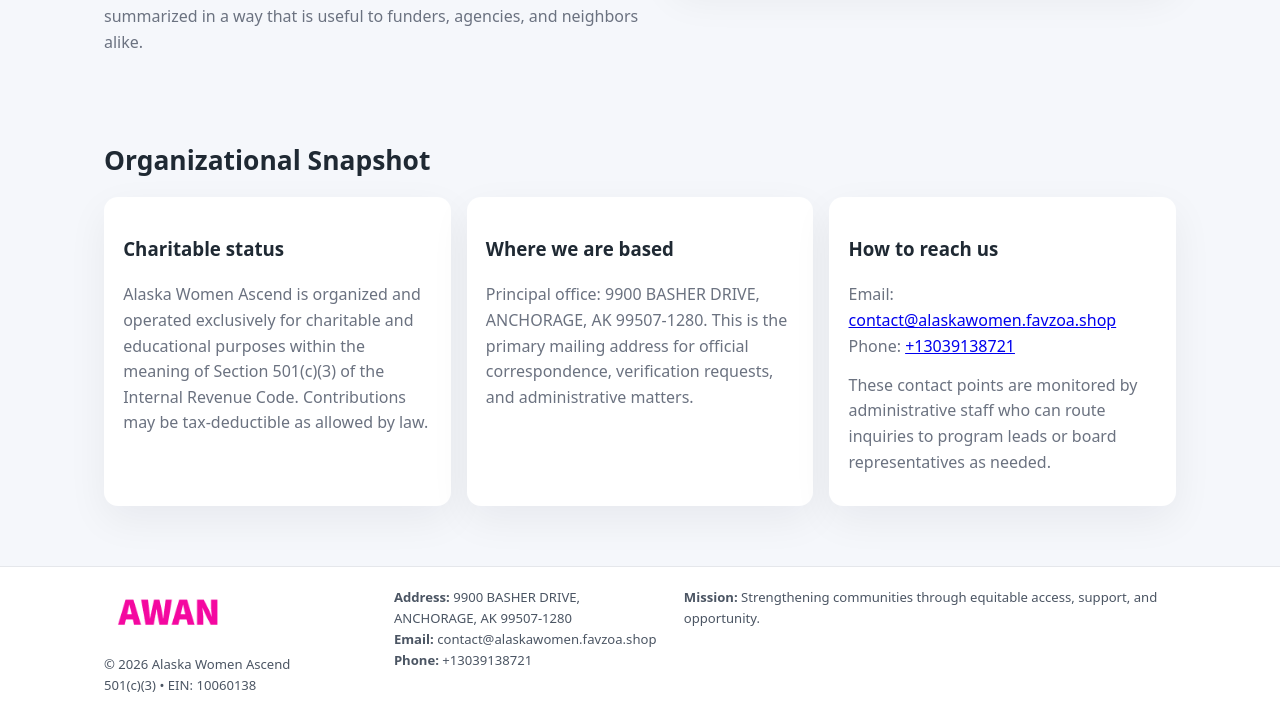
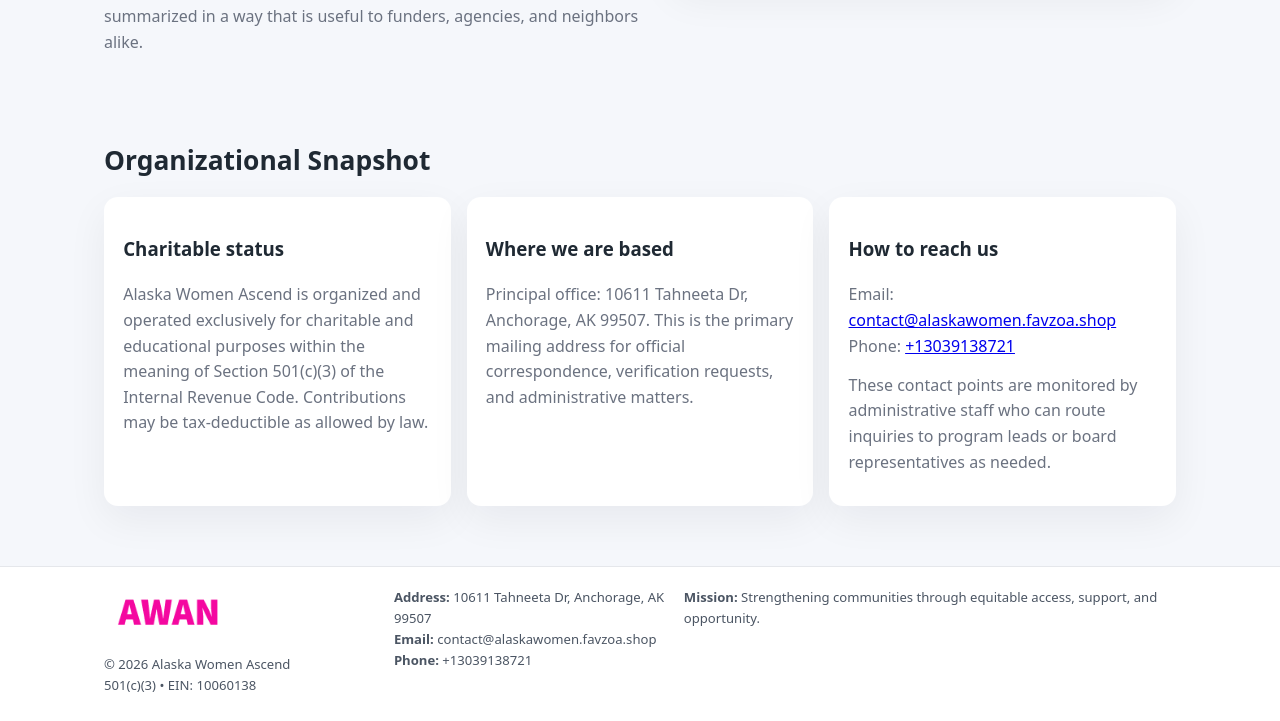
Before and after one commit to thuanbg111/alaska-women-ascend-0138, a plain HTML site: page about.html in a window 1280 px wide. Shown: the part 1007-1728 px from the top of the page. Drawn offline with Linux system fonts and the light colour scheme.

Commit message:
Safe replace address only

```diff
--- a/about.html
+++ b/about.html
@@ -11,7 +11,7 @@
 <meta name="data-name" content="Alaska Women Ascend">
 <meta name="data-email" content="contact@alaskawomen.favzoa.shop">
 <meta name="data-phone" content="+13039138721">
-<meta name="data-address" content="9900 BASHER DRIVE, ANCHORAGE, AK 99507-1280">
+<meta name="data-address10611 Tahneeta Dr, Anchorage, AK 99507">
 <meta name="data-map" content="9900+BASHER+DRIVE,+ANCHORAGE,+AK+99507-1280">
   <meta name="description" content="We are a 501(c)(3) organization advancing community services, education, and direct relief through transparent programs, local partnerships, and measurable outcomes.">
 </head>
@@ -95,7 +95,7 @@
     <article class="cef8f1b1079">
       <h3>Where we are based</h3>
       <p>
-        Principal office: 9900 BASHER DRIVE, ANCHORAGE, AK 99507-1280. This is the primary mailing address for official
+        Principal office: 10611 Tahneeta Dr, Anchorage, AK 99507. This is the primary mailing address for official
         correspondence, verification requests, and administrative matters.
       </p>
     </article>
@@ -121,7 +121,7 @@
       <div class="small">501(c)(3) • EIN: 10060138</div>
     </div>
     <div>
-      <div class="small"><strong>Address:</strong> 9900 BASHER DRIVE, ANCHORAGE, AK 99507-1280</div>
+      <div class="small"><strong>Address:</strong> 10611 Tahneeta Dr, Anchorage, AK 99507</div>
       <div class="small"><strong>Email:</strong> contact@alaskawomen.favzoa.shop</div>
       <div class="small"><strong>Phone:</strong> +13039138721</div>
     </div>
```
